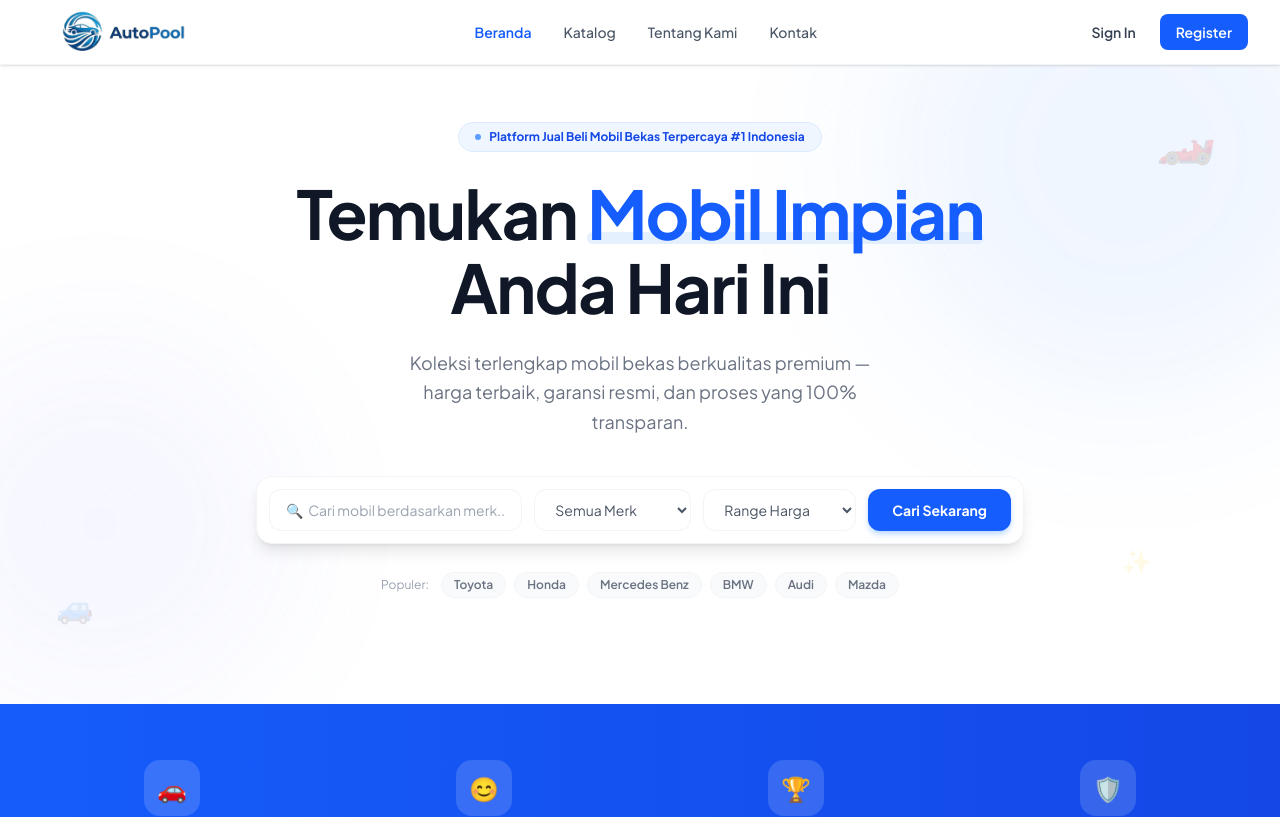
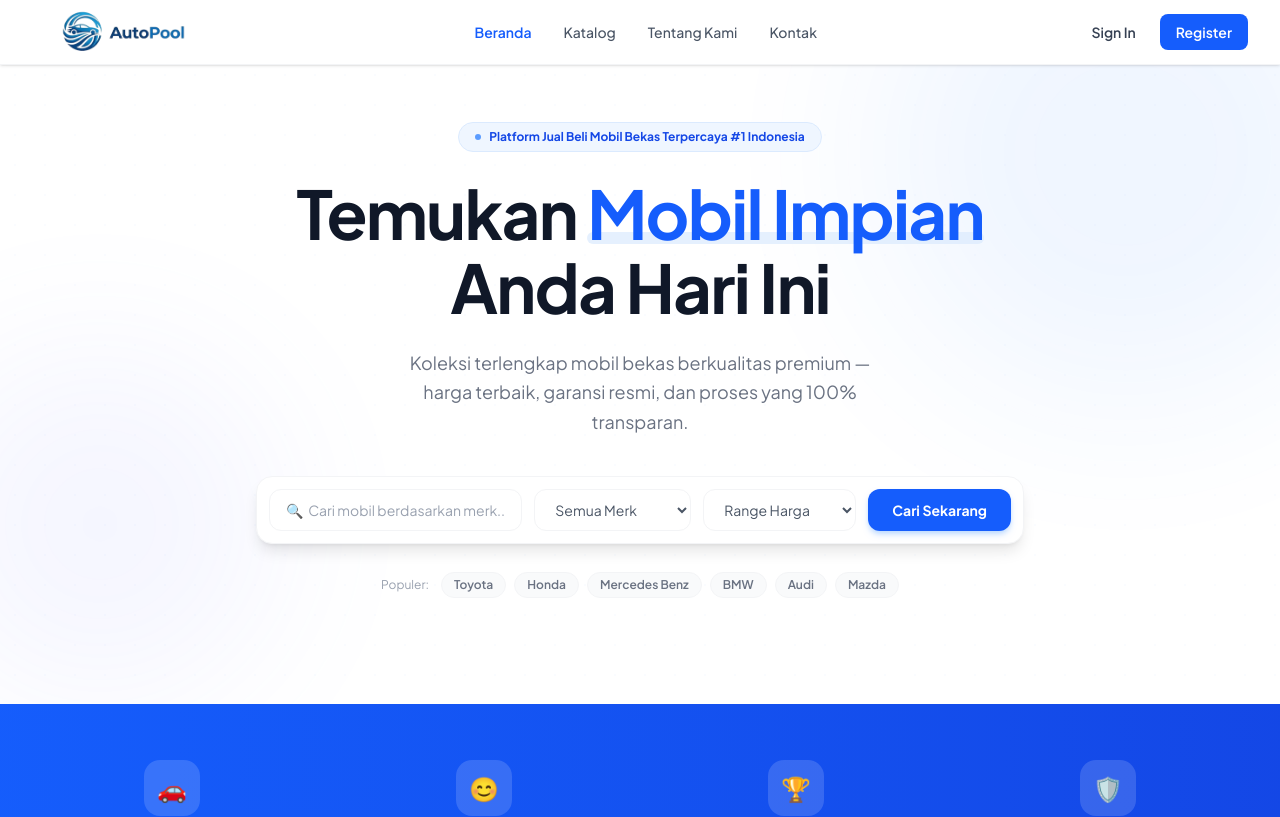
Before and after one commit to muhammadhanifalhazmi/autopool, a React (Vite) app: page / in a window 1280 px wide. Shown: the top 817 px of the page. Built offline with nearby package versions, Linux system fonts and the light colour scheme.

Commit message:
remove floating decoration

```diff
--- a/src/pages/Home.jsx
+++ b/src/pages/Home.jsx
@@ -189,11 +189,6 @@ export default function Home() {
           {/* Dot grid */}
           <div className="absolute inset-0 opacity-[0.022] pointer-events-none"
             style={{ backgroundImage: "radial-gradient(#2563eb 1px, transparent 1px)", backgroundSize: "30px 30px" }} />
-
-          {/* Floating decorations */}
-          <div className="absolute right-16 top-28 text-5xl animate-float hidden xl:block opacity-[0.18] select-none">🏎️</div>
-          <div className="absolute left-14 bottom-20 text-3xl animate-float-slow hidden xl:block opacity-[0.14] select-none">🚙</div>
-          <div className="absolute right-32 bottom-32 text-2xl animate-float hidden xl:block opacity-[0.12] select-none" style={{ animationDelay: "2s" }}>✨</div>
 
           <div className="relative w-full max-w-7xl mx-auto px-4 sm:px-6 lg:px-8 text-center">
             {/* Badge */}
```
